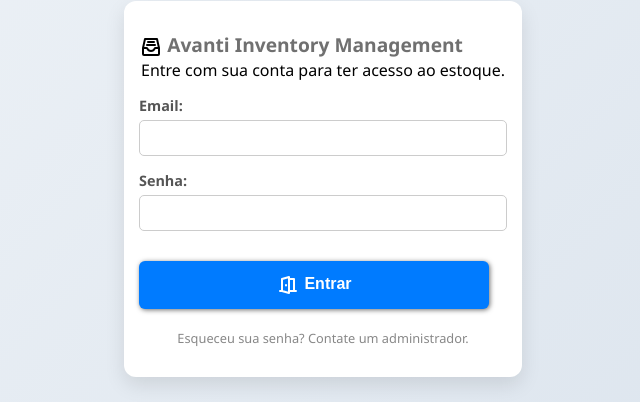
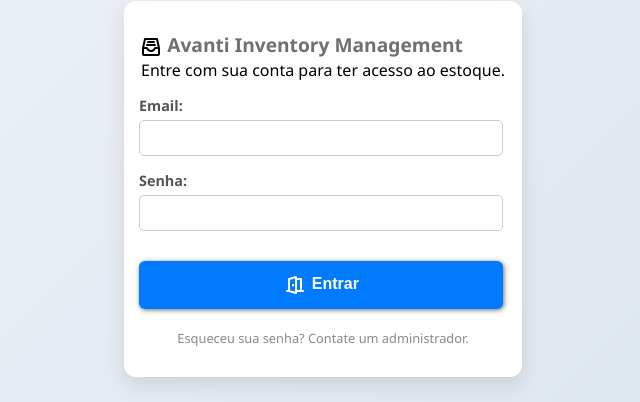
Before and after one commit to luizdevfelipe/avanti-innovation-class, a PHP site: template src/views/auth/login.php in a window 1280 px wide. Shown: the part 211-613 px from the top of the page, without its empty margins (317-957 px from the left). Run offline with PHP 8.4, Linux system fonts and the light colour scheme; the template is opened without the code that fills it, so the values that code supplies are empty.

Commit message:
estilo para textarea e ajuste no tamanho do input

```diff
--- a/src/resources/style.css
+++ b/src/resources/style.css
@@ -21,6 +21,10 @@ svg {
     vertical-align: middle;
 }
 
+textarea {
+    resize: vertical;
+}
+
 .error-text {
     display: block;
     margin: 15px auto;
@@ -36,7 +40,7 @@ svg {
 }
 
 .form-group {
-    max-width: 95%;
+    max-width: 99%;
     margin-bottom: 15px;
 }
 
@@ -56,6 +60,7 @@ svg {
 .form-group input,
 .form-group textarea {
     width: 100%;
+    box-sizing: border-box;
     padding: 8px;
     border: 1px solid #ccc;
     border-radius: 5px;
```
